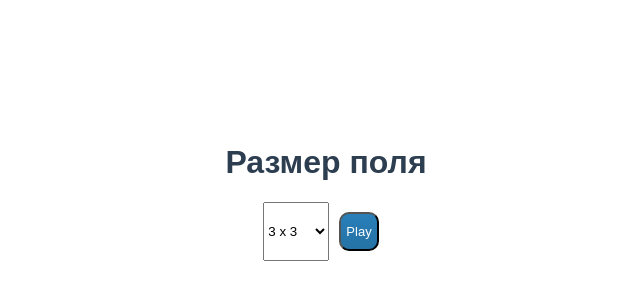
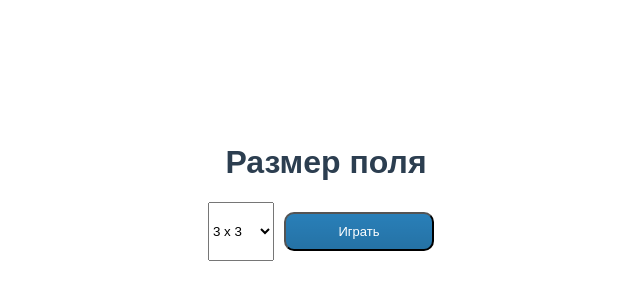
Before and after one commit to kurzevano/TicTacToe, a Vue app in the folder tic-tac-toe/: page / in a window 1280 px wide. Shown: the part 208-508 px from the top of the page, without its empty margins (314-954 px from the left). Built offline with nearby package versions, Linux system fonts and the light colour scheme.

Commit message:
* Обновлены стили кноппок + Добавлен функционал выхода из игры с игрового поля

```diff
--- a/tic-tac-toe/src/components/TicTacToe.vue
+++ b/tic-tac-toe/src/components/TicTacToe.vue
@@ -13,9 +13,11 @@
           </select>
 
           <button class='row mode'
+          type="button"
             @click="selectFieldSize">
-            Play
+            Играть
           </button>
+
         </div>
         </div>
       </div>
@@ -38,11 +40,9 @@
       <div center-div class='center-div gameDiv' v-if='gm.isStarted'>
         <nav>
           <button disabled>Пауза</button>
-          <button disabled>Выйти из игры</button>
+          <button @click="goToStart">Выйти из игры</button>
         </nav>
           <div>Ходит: {{gm.currentGame.currentMove}}</div>
-          <div>{{gm.currentGame.status}}</div>
-
 
            <table class='board'>
           <tr v-for="row in gm.currentGame.cells" :key="row">
--- a/tic-tac-toe/src/css/main.css
+++ b/tic-tac-toe/src/css/main.css
@@ -67,6 +67,7 @@ button {
     padding: 10px 5px;
     margin: 10px;
     display: inline-block;
+    width: 150px;
 }
 
 button:hover {
```
